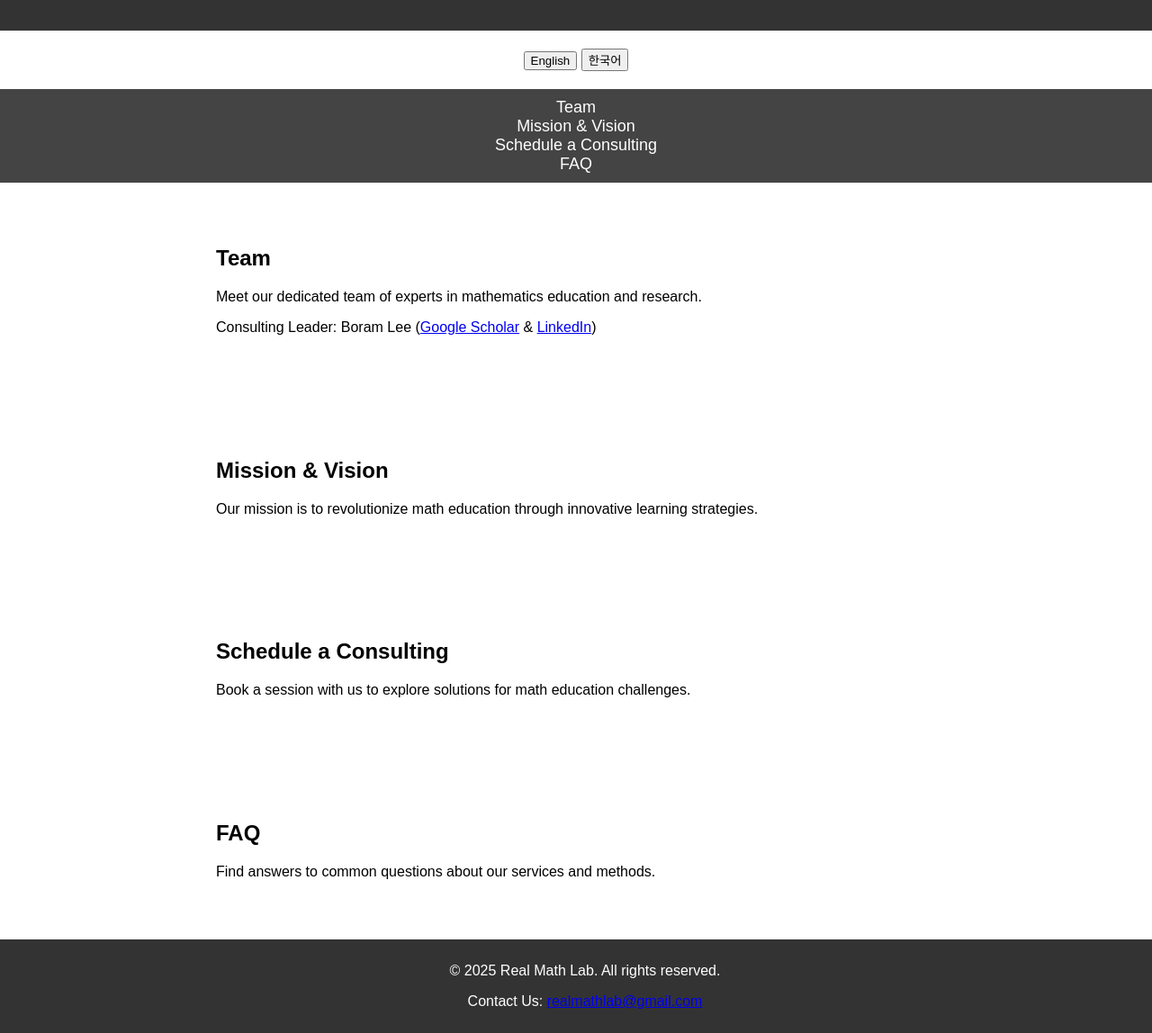
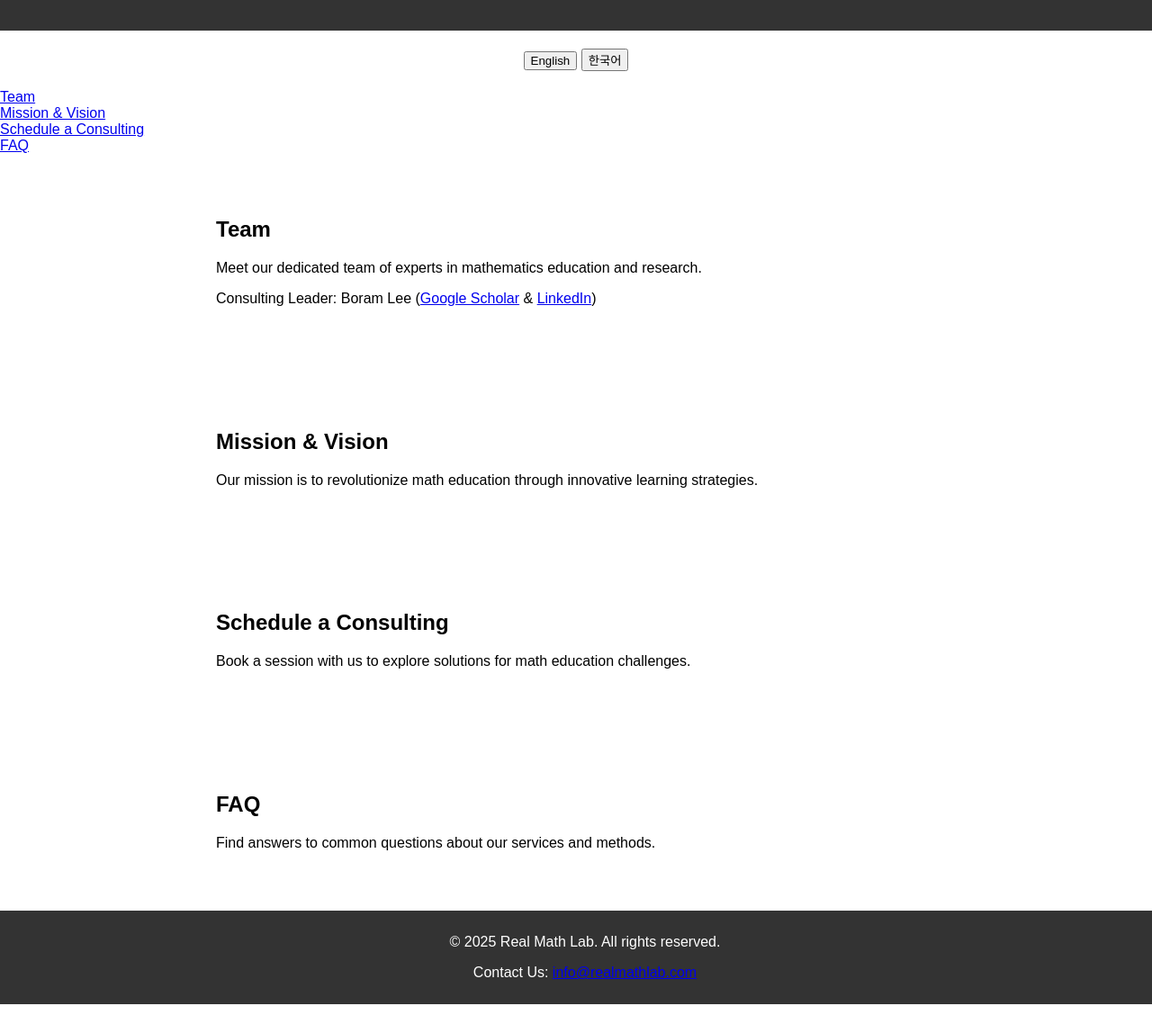
Before and after one commit to RealMathLab/realmathlab.com, a plain HTML site: page index.html in a window 1280 px wide. Shown: the part 76-1224 px from the top of the page at 90% size. After the commit the page ends 1192 px from the top, so only its background shows below. Drawn offline with Linux system fonts and the light colour scheme.

Commit message:
Update index.html

```diff
--- a/index.html
+++ b/index.html
@@ -7,11 +7,12 @@
     <style>
         body { font-family: Arial, sans-serif; margin: 0; padding: 0; }
         header { background: #333; color: white; padding: 15px; text-align: center; }
-        nav { background: #444; padding: 10px; text-align: center; }
-        nav a { color: white; text-decoration: none; margin: 0 15px; font-size: 18px; }
+        .nav-container { background: #444; text-align: center; padding: 10px; }
+        .nav-container a { color: white; text-decoration: none; margin: 0 15px; font-size: 18px; display: inline-block; }
         section { padding: 50px; max-width: 800px; margin: auto; }
         footer { background: #333; color: white; text-align: center; padding: 10px; position: relative; bottom: 0; width: 100%; }
         .lang-toggle { text-align: center; margin: 20px; }
+        .ko { display: none; }
     </style>
    <script>
         function toggleLanguage(lang) {
@@ -73,8 +74,8 @@
     <footer>
         <p class="en">&copy; 2025 Real Math Lab. All rights reserved.</p>
         <p class="ko">&copy; 2025 리얼 매쓰 랩. 모든 권리 보유.</p>
-        <p class="en">Contact Us: <a href="mailto:info@realmathlab.com">realmathlab@gmail.com</a></p>
-        <p class="ko">문의하기: <a href="이메일:info@realmathlab.com">realmathlab@gmail.com</a></p>
+        <p class="en">Contact Us: <a href="mailto:info@realmathlab.com">info@realmathlab.com</a></p>
+        <p class="ko">문의하기: <a href="이메일:info@realmathlab.com">info@realmathlab.com</a></p>
     </footer>
 </body>
 </html>
```
